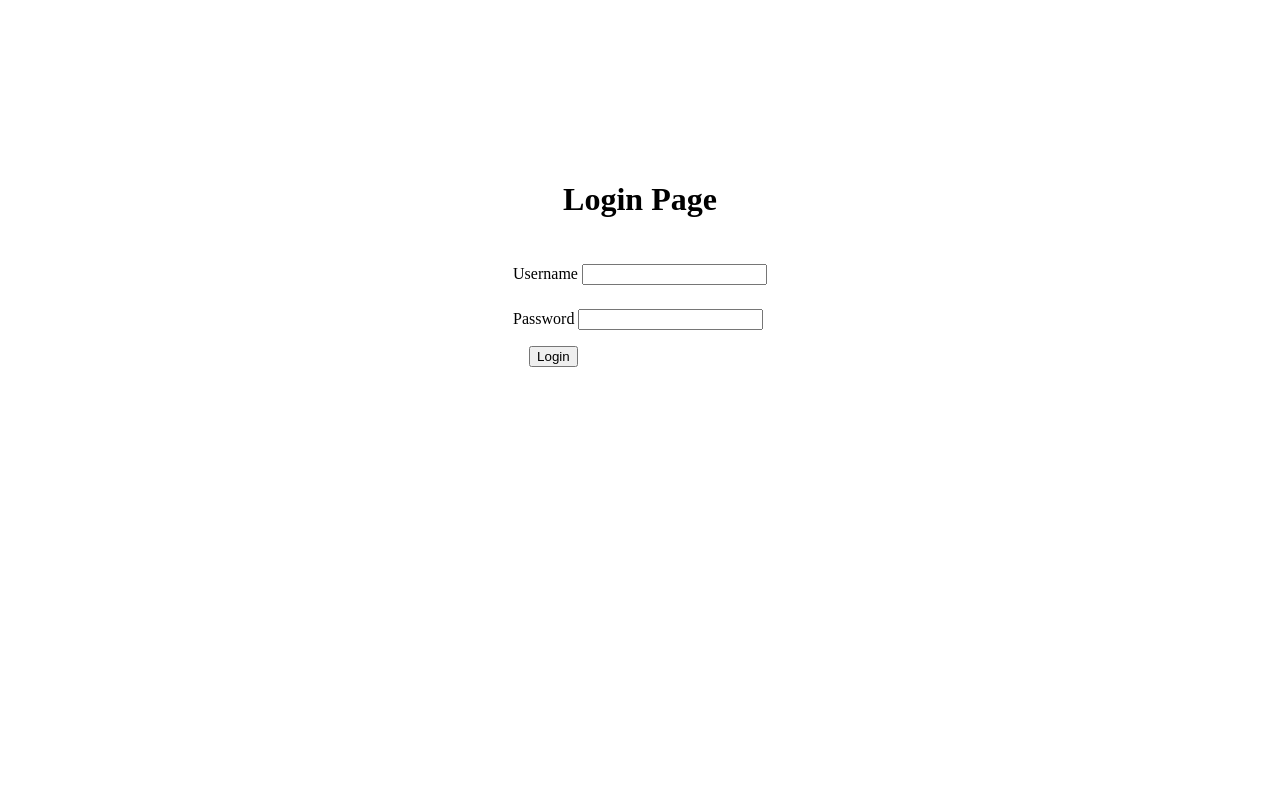
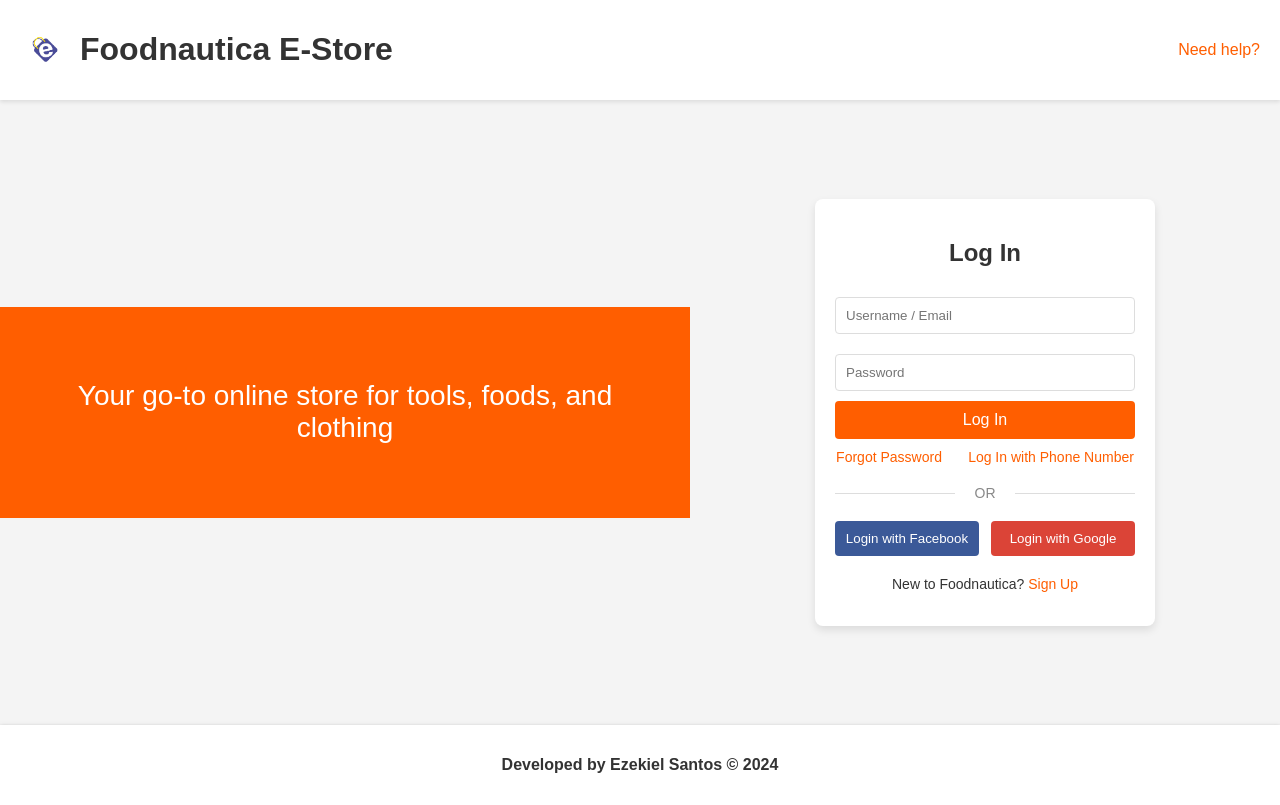
Before and after one commit to ezekielsans/php-playground, a PHP site: page /login.php in a window 1280 px wide. Before the commit the page ends 367 px from the top, so only its background shows below. Run offline with PHP 8.4, Linux system fonts and the light colour scheme.

Commit message:
fixed login page

```diff
--- /dev/null
+++ b/css/login.css
@@ -0,0 +1,203 @@
+body {
+    font-family: Arial, sans-serif;
+    margin: 0;
+    padding: 0;
+    background-color: #f4f4f4;
+    color: #333;
+}
+
+/* start of navbar*/
+
+.logo {
+    display: flex;
+    align-items: center;
+}
+
+
+.logo img {
+    width: 50px;
+    height: auto;
+    margin-right: 10px;
+}
+
+.help-link a {
+    color: #ff5e00;
+    text-decoration: none;
+}
+
+header {
+    display: flex;
+    align-items: center;
+    justify-content: space-between;
+    padding: 10px 20px;
+    background-color: white;
+    box-shadow: 0 2px 4px rgba(0, 0, 0, 0.1);
+}
+
+/* end of navbar*/
+
+.container {
+    display: flex;
+    justify-content: center;
+    align-items: center;
+    height: calc(100vh - 175px); /* Adjust height to subtract the header */
+}
+
+.left {
+    flex: 1;
+    background-color: #ff5e00;
+    color: white;
+    text-align: center;
+    padding: 50px;
+}
+
+.left h2 {
+    font-size: 28px;
+    font-weight: normal;
+}
+
+
+.right {
+    flex: 1;
+    display: flex;
+    justify-content: center;
+    align-items: center;
+}.login-box {
+    width: 300px;
+    padding: 20px;
+    background-color: white;
+    border-radius: 8px;
+    box-shadow: 0 4px 8px rgba(0, 0, 0, 0.1);
+    text-align: center;
+}
+
+.login-box h2 {
+    margin-bottom: 20px;
+    font-size: 24px;
+    color: #333;
+}
+
+.login-box input[type="text"],
+.login-box input[type="password"] {
+    width: 100%;
+    padding: 10px;
+    margin: 10px 0;
+    border: 1px solid #ddd;
+    border-radius: 4px;
+    box-sizing: border-box;
+}
+
+.login-box button[type="submit"] {
+    width: 100%;
+    padding: 10px;
+    background-color: #ff5e00;
+    border: none;
+    border-radius: 4px;
+    color: white;
+    font-size: 16px;
+    cursor: pointer;
+}
+
+.login-box button[type="submit"]:hover {
+    background-color: #e54c00;
+}
+
+.form-links {
+    margin-top: 10px;
+    gap: 1.5rem;
+    text-align: center;
+    display: flex;
+    flex-direction: row;
+    justify-content: space-around;
+}
+
+.form-links a {
+    display: block;
+    color: #ff5e00;
+    text-decoration: none;
+    font-size: 14px;
+}
+
+.form-links a:hover {
+    text-decoration: underline;
+}
+
+.or-separator {
+    margin: 20px 0;
+    color: #888;
+    font-size: 14px;
+    position: relative;
+}
+
+.or-separator::before,
+.or-separator::after {
+    content: '';
+    display: block;
+    height: 1px;
+    background-color: #ddd;
+    position: absolute;
+    top: 50%;
+    width: 40%;
+}
+
+.or-separator::before {
+    left: 0;
+}
+
+.or-separator::after {
+    right: 0;
+}
+
+.social-login {
+    display: flex;
+    justify-content: space-between;
+    margin-bottom: 20px;
+}
+
+.social-login button {
+    width: 48%;
+    padding: 10px;
+    border: none;
+    border-radius: 4px;
+    color: white;
+    cursor: pointer;
+}
+
+.social-login .facebook {
+    background-color: #3b5998;
+}
+
+.social-login .facebook:hover {
+    background-color: #2d4373;
+}
+
+.social-login .google {
+    background-color: #db4437;
+}
+
+.social-login .google:hover {
+    background-color: #c23321;
+}
+
+.login-box p {
+    font-size: 14px;
+    margin-top: 20px;
+}
+
+.login-box p a {
+    color: #ff5e00;
+    text-decoration: none;
+}
+
+.login-box p a:hover {
+    text-decoration: underline;
+}
+
+.footer {
+
+    display: flex;
+    justify-content: center;
+    padding: 10px 20px;
+    background-color: white;
+    box-shadow: 0 2px 4px rgba(0, 0, 1, 0.5);
+}
--- a/css/style.css
+++ /dev/null
@@ -1,24 +0,0 @@
-.container{
-
-
-
-    display: flex;
-    flex-direction: column;
-    align-items:center ;
-   margin:10rem;
-}
-
-.form-input{
-
-margin-top: 1.5rem;
-
-
-}
-
-button{
-    margin: 1rem;
-
-    text-align: center;
-
-
-}
--- a/login.php
+++ b/login.php
@@ -1,5 +1,5 @@
 <?php
-require_once('storeClass.php');
+require_once 'storeClass.php';
 $store->login();
 ?>
 <!DOCTYPE html>
@@ -8,29 +8,51 @@ $store->login();
     <meta charset="UTF-8">
     <meta name="viewport" content="width=device-width, initial-scale=1.0">
     <title>Login page</title>
-    <link rel="stylesheet" href="/css/style.css">
+    <link rel="stylesheet" href="/css/login.css">
 </head>
 <body>
+<header>
+        <div class="logo">
+            <img src="/assets/e-commerce-logo.png" alt="Foodnautica E-Store">
+            <h1>Foodnautica E-Store</h1>
+        </div>
+        <div class="help-link">
+            <a href="#">Need help?</a>
+        </div>
+    </header>
     <div class="container">
+        <div class="left">
 
-    <h1>Login Page</h1>
+        <h2>Your go-to online store for tools, foods, and clothing</h2>
+        </div>
 
-<div class="form-container">
-
-<form action="" method="post" >
-<div class="form-input">
-<label for="">Username</label>
-<input type="text" name="email" id="email"/>
-</div>
-<div class="form-input">
-<label for="">Password</label>
-<input type="password" name="password" id="password"/>
-</div>
-<button type="submit" name="submit">Login</button>
-</form>
-</div>
-
-
+        <div class="right">
+            <div class="login-box">
+                <h2>Log In</h2>
+                <form action="" method="post">
+                    <input type="text" name="email" placeholder="Username / Email" required>
+                    <input type="password" name="password" placeholder="Password" required>
+                    <button type="submit" name="submit"</button>Log In</button>
+                    <div class="form-links">
+                        <a href="#">Forgot Password</a>
+                        <a href="#">Log In with Phone Number</a>
+                    </div>
+                    <div class="or-separator">OR</div>
+                    <div class="social-login">
+                        <button class="facebook">Login with Facebook</button>
+                        <button class="google">Login with Google</button>
+                    </div>
+                    <p>New to Foodnautica? <a href="#">Sign Up</a></p>
+                </form>
+            </div>
+        </div>
     </div>
+    <footer>
+        <div class="footer">
+        <h4>
+    Developed by Ezekiel Santos © <?php echo date('Y'); ?>
+    </h4>
+    </div>
+    </footer>
 </body>
 </html>
--- a/storeClass.php
+++ b/storeClass.php
@@ -309,16 +309,16 @@ class MyStore extends Utilities
         $statement = $this->con->prepare("SELECT t1.ID,
                                                  t1.vendor,
                                                  t1.price,
-                                                 t2.ID,
                                                  t1.qty,
                                                  SUM(t2.qty) AS sale_qty,
                                                  SUM(t2.qty * t2.price) AS total_sales
                                           FROM product_items t1
-                                          INNER JOIN sales t2 ON t1.ID = t2.stocks_id
+                                          LEFT JOIN sales t2 ON t1.ID = t2.stocks_id
+                                          WHERE t1.product_id = ?
                                           GROUP BY t1.ID");
         // WHERE product_id = ?
-        //$statement->execute([$product_id]);
-        $statement->execute();
+        $statement->execute([$product_id]);
+        //$statement->execute();
         $stocks = $statement->fetchAll();
         $total = $statement->rowCount();
 
```
Also changed, not shown: css/index.css (added, +42 -0 lines), css/productDetails.css (+21 -4 lines), index.php (+12 -7 lines), productDetails.php (+29 -23 lines), assets/e-commerce-logo.png (added), checkout.php (line endings or trailing spaces).
